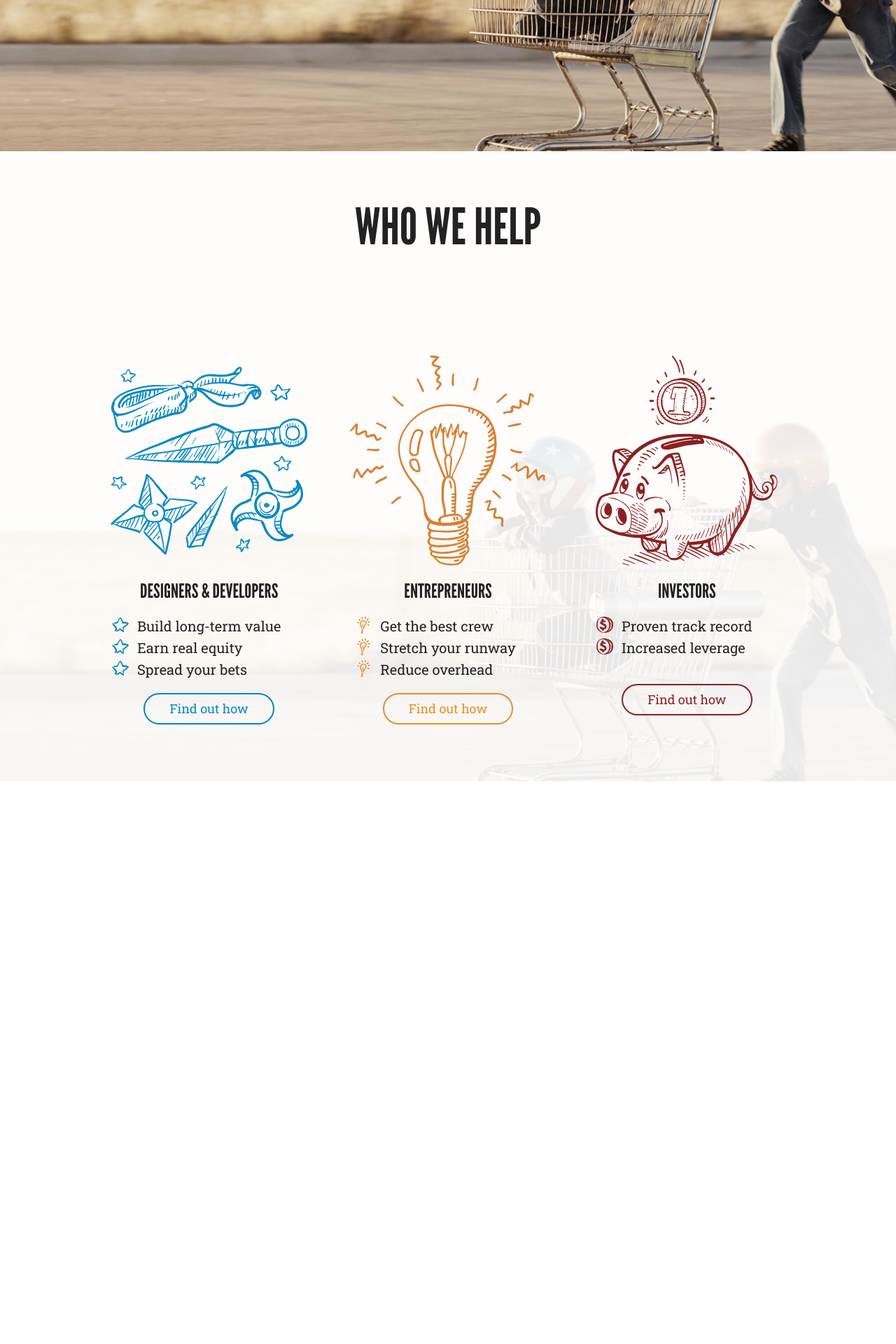
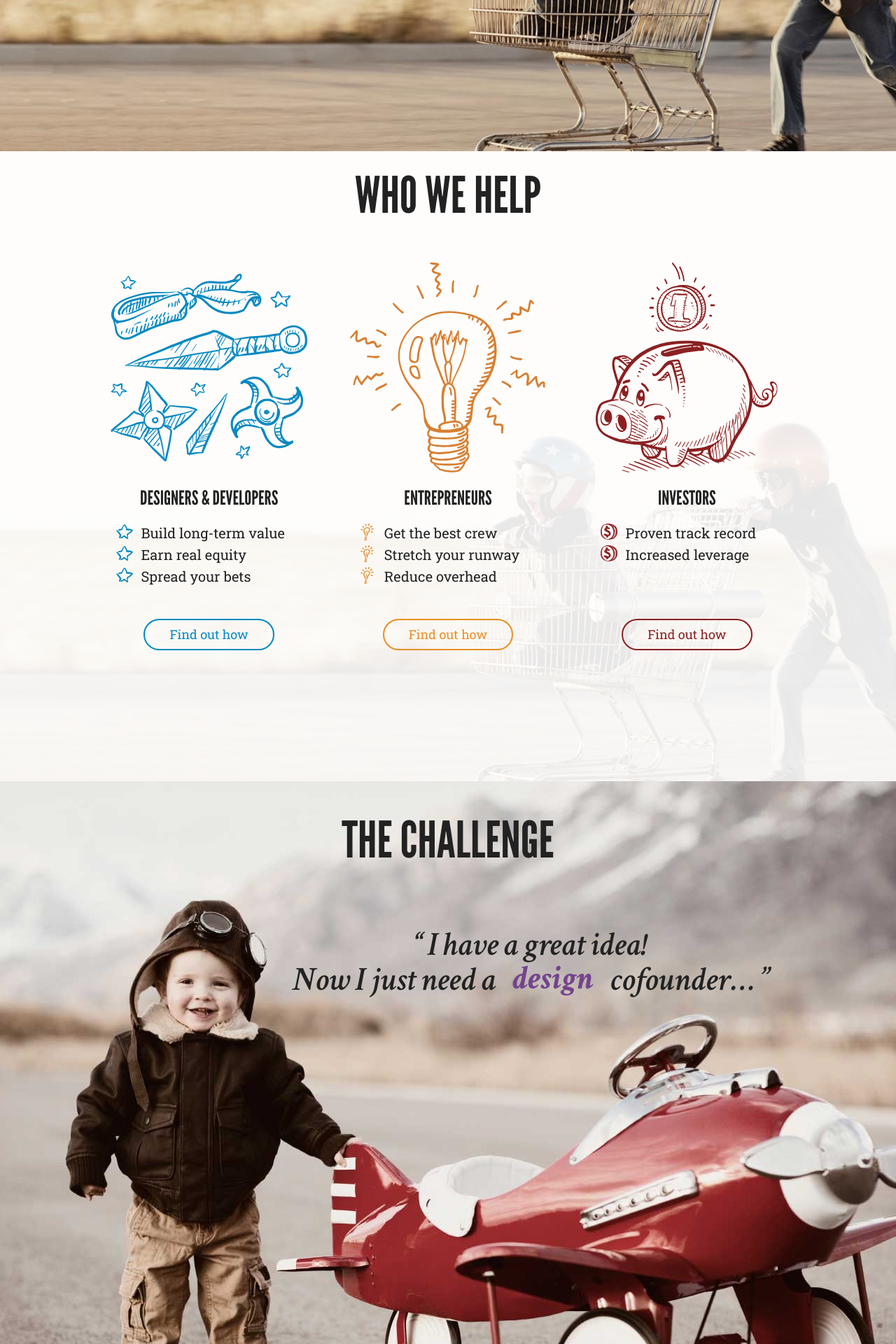
Before and after one commit to cofounders/cofounders.github.io, a Jekyll site: the page built from index.html, in a window 1280 px wide. Shown: the part 684-2604 px from the top of the page at 70% size. Built offline with Jekyll 4.4.1, drawn with Linux system fonts in a browser that asks for light colours; some web fonts are replaced; before the commit the page ends 1800 px from its top, so only the background shows below that.

Commit message:
Styling for Challenge screen

```diff
--- a/index.html
+++ b/index.html
@@ -74,6 +74,23 @@
   </article>
 </section>
 
+<section id="challenge">
+  <article>
+    <header>
+      <h1>The challenge</h1>
+    </header>
+    <q>
+      I have a great idea!<br />
+      Now I just need a
+      <span class="toggle">
+        <span class="option">techical</span>
+        <span class="option">design</span>
+      </span>
+      cofounder&hellip;
+    </q>
+  </article>
+</section>
+
 <article hidden>
   <h1>The Problem</h1>
   <p><q>I have a great idea. Now I just need a {tech|design} cofounder.</q></p>
--- a/styles/site.css
+++ b/styles/site.css
@@ -121,7 +121,7 @@
  */
 
 #intro {
-  background-image: url('../images/bg-intro.jpg');
+  background-image: url('../images/bg_ingenuity.jpg');
   background-color: #f6e9d8;
 }
 #intro > article {
@@ -221,6 +221,9 @@
 }
 
 @media (max-width: 768px) {
+  #intro > article {
+    max-height: none;
+  }
   #intro header > h1 {
     font-size: 70px;
   }
@@ -245,7 +248,7 @@
 
 #pitch {
   position: relative;
-  background-image: url('../images/bg-intro.jpg');
+  background-image: url('../images/bg_ingenuity.jpg');
   background-color: #f6e9d8;
 }
 #pitch:after {
@@ -257,7 +260,8 @@
   left: 0;
   background-color: rgba(255, 255, 255, 0.9);
 }
-#pitch > * {
+#pitch > article {
+  max-height: 750px;
   z-index: 1;
 }
 #pitch > article > ul {
@@ -305,11 +309,11 @@
 }
 #pitch .audience > ol {
   text-align: left;
-  padding: 0 25px;
+  padding: 0 25px 0 36px;
   margin: 0 auto;
   list-style: none;
   display: inline-block;
-  min-height: 80px;
+  min-height: 120px;
 }
 #pitch .audience > ol > li {
   display: block;
@@ -384,6 +388,9 @@
 }
 
 @media (max-width: 768px) {
+  #pitch > article {
+    max-height: none;
+  }
   #pitch > article > ul {
     -webkit-flex-flow: column;
     flex-flow: column;
@@ -396,3 +403,77 @@
     height: 150px;
   }
 }
+
+/* Page: Home
+ * Screen: Challenge
+ */
+
+#challenge {
+  background-image: url('../images/bg_product.jpg');
+  background-color: #f6e9d8;
+}
+#challenge > article {
+  max-height: 350px;
+}
+#challenge q {
+  display: block;
+  font-family: 'Crimson Text', serif;
+  font-weight: 600;
+  font-style: italic;
+  font-size: 48px;
+  line-height: 48px;
+  color: #222222;
+  text-align: center;
+  margin: 0 20px 0 25%;
+  vertical-align: top;
+}
+#challenge q:before {
+  content: open-quote;
+}
+#challenge q:after {
+  content: close-quote;
+}
+#challenge .line {
+  white-space: nowrap;
+}
+#challenge .toggle {
+  color: #74448e;
+  font-weight: 700;
+  display: inline-block;
+  height: 52px;
+  margin: 0 5px -12px 5px;
+  overflow: hidden;
+}
+#challenge .toggle > * {
+  display: block;
+  -webkit-animation: swap-role 10s ease infinite;
+  -moz-animation: swap-role 10s ease infinite;
+  animation: swap-role 20s ease infinite;
+}
+@-webkit-keyframes swap-role {
+  0% { -webkit-transform: translateY(0); }
+  5% { -webkit-transform: translateY(-48px); }
+  55% { -webkit-transform: translateY(-48px); }
+  60% { -webkit-transform: translateY(0); }
+}
+@-moz-keyframes swap-role {
+  0% { transform: translateY(0); }
+  5% { transform: translateY(-48px); }
+  55% { transform: translateY(-48px); }
+  60% { transform: translateY(0); }
+}
+@keyframes swap-role {
+  0% { transform: translateY(0); }
+  5% { transform: translateY(-48px); }
+  55% { transform: translateY(-48px); }
+  60% { transform: translateY(0); }
+}
+
+@media (max-width: 768px) {
+  #challenge q {
+    margin: 0 20px;
+  }
+  #challenge > article {
+    max-height: none;
+  }
+}
```
Also changed, not shown: images/bg_ingenuity.jpg (renamed from images/bg-intro.jpg), images/bg_product.jpg (added).
